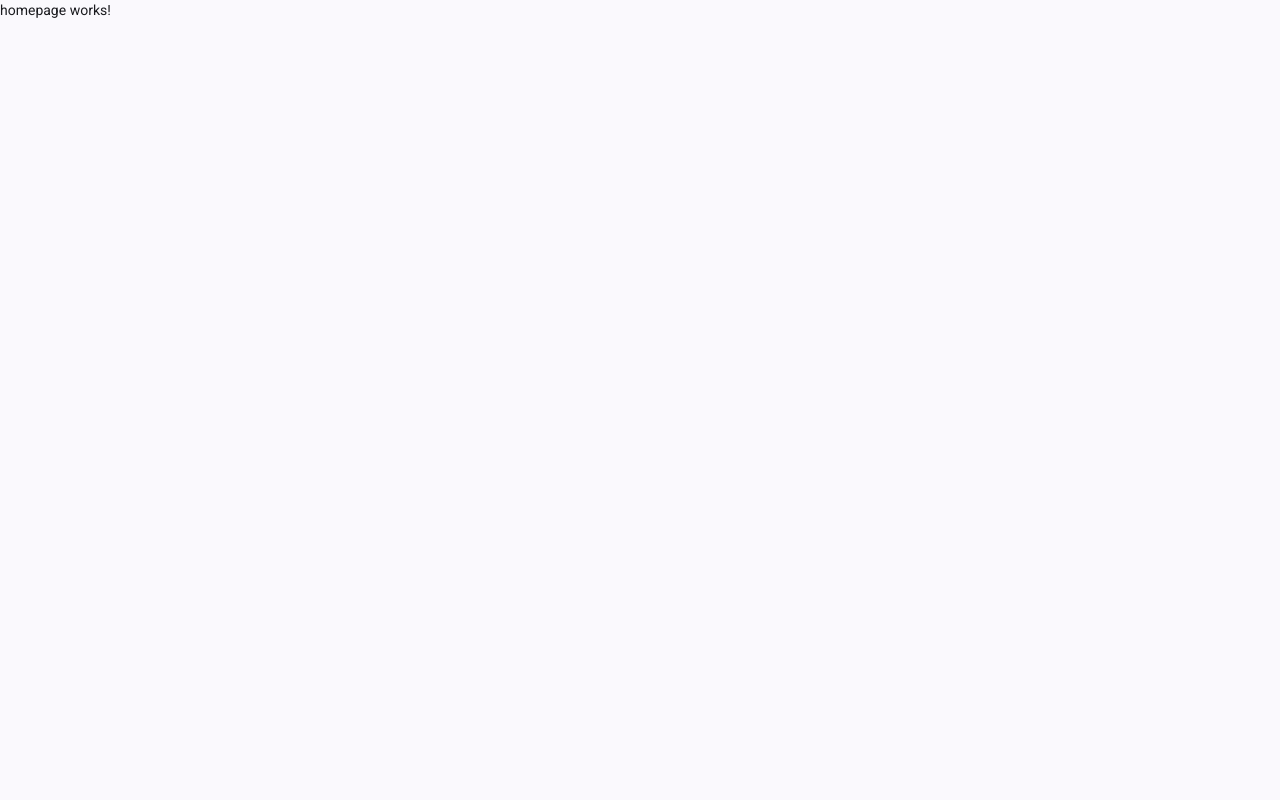
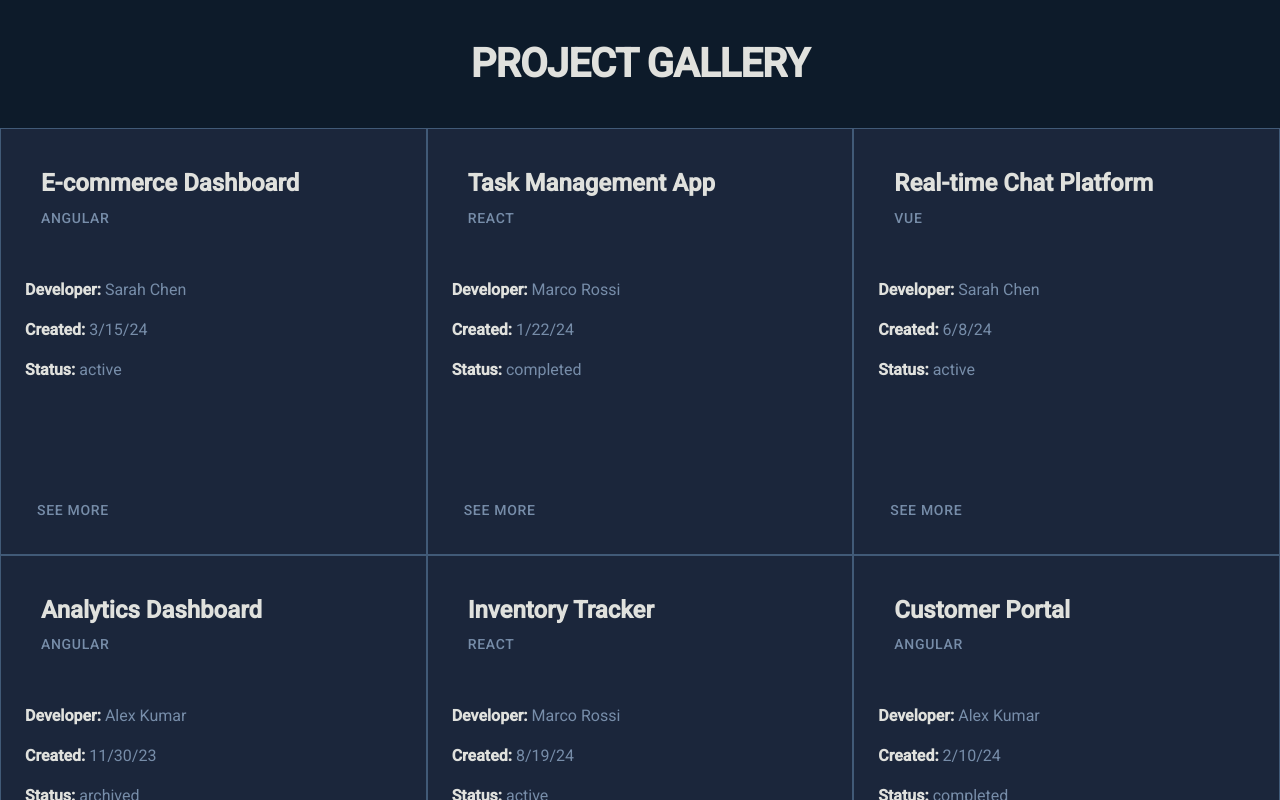
Before and after one commit to raulciprian-tudor/project-showcase-gallery, an Angular app: page / in a window 1280 px wide. Shown: the top 800 px of the page. Built offline with nearby package versions, Linux system fonts and the light colour scheme.

Commit message:
feature: implemented reusable card component to represent each project + scss

```diff
--- a/public/dummy-projects.json
+++ b/public/dummy-projects.json
@@ -46,5 +46,85 @@
     "developer": "Alex Kumar",
     "techStack": "Angular",
     "status": "completed"
+  },
+  {
+    "id": "proj-007",
+    "name": "Booking Management System",
+    "createdDate": "2024-04-12T00:00:00.000Z",
+    "developer": "Elena Rodriguez",
+    "techStack": "Angular",
+    "status": "active"
+  },
+  {
+    "id": "proj-008",
+    "name": "Social Media Dashboard",
+    "createdDate": "2024-07-03T00:00:00.000Z",
+    "developer": "James Mitchell",
+    "techStack": "React",
+    "status": "active"
+  },
+  {
+    "id": "proj-009",
+    "name": "Expense Tracker",
+    "createdDate": "2023-12-18T00:00:00.000Z",
+    "developer": "Sarah Chen",
+    "techStack": "Vue",
+    "status": "completed"
+  },
+  {
+    "id": "proj-010",
+    "name": "Weather Forecast App",
+    "createdDate": "2024-05-27T00:00:00.000Z",
+    "developer": "Marco Rossi",
+    "techStack": "React",
+    "status": "active"
+  },
+  {
+    "id": "proj-011",
+    "name": "Fitness Tracking Platform",
+    "createdDate": "2024-09-14T00:00:00.000Z",
+    "developer": "Elena Rodriguez",
+    "techStack": "Angular",
+    "status": "active"
+  },
+  {
+    "id": "proj-012",
+    "name": "Recipe Management App",
+    "createdDate": "2024-03-08T00:00:00.000Z",
+    "developer": "Alex Kumar",
+    "techStack": "Vue",
+    "status": "completed"
+  },
+  {
+    "id": "proj-013",
+    "name": "Project Timeline Tool",
+    "createdDate": "2023-10-25T00:00:00.000Z",
+    "developer": "James Mitchell",
+    "techStack": "Angular",
+    "status": "archived"
+  },
+  {
+    "id": "proj-014",
+    "name": "Video Streaming Platform",
+    "createdDate": "2024-06-30T00:00:00.000Z",
+    "developer": "Sarah Chen",
+    "techStack": "React",
+    "status": "active"
+  },
+  {
+    "id": "proj-015",
+    "name": "Job Board Application",
+    "createdDate": "2024-02-28T00:00:00.000Z",
+    "developer": "Elena Rodriguez",
+    "techStack": "Vue",
+    "status": "completed"
+  },
+  {
+    "id": "proj-016",
+    "name": "Learning Management System",
+    "createdDate": "2024-08-05T00:00:00.000Z",
+    "developer": "James Mitchell",
+    "techStack": "Angular",
+    "status": "active"
   }
 ]
--- a/src/app/app.ts
+++ b/src/app/app.ts
@@ -1,7 +1,5 @@
-import { Component, OnInit, signal } from '@angular/core';
+import { Component, signal } from '@angular/core';
 import { RouterOutlet } from '@angular/router';
-import { ProjectInterface } from './core/interface/project.interface';
-import { ProjectService } from './core/services/project.service';
 
 @Component({
   selector: 'app-root',
@@ -9,48 +7,6 @@ import { ProjectService } from './core/services/project.service';
   templateUrl: './app.html',
   styleUrl: './app.scss',
 })
-export class App implements OnInit {
+export class App {
   protected readonly title = signal('project-showcase-gallery');
-
-  projects: ProjectInterface[] = [];
-  projectById: ProjectInterface = {
-    id: '',
-    name: '',
-    developer: '',
-    techStack: '',
-    status: '',
-  };
-
-  demoProject: ProjectInterface = {
-    id: 'proj-010',
-    name: 'Demo App',
-    developer: 'Tudor Ciprian',
-    techStack: 'Angular',
-    status: 'Complete',
-  };
-
-  constructor(private projectService: ProjectService) {}
-
-  ngOnInit(): void {
-    this.projectService.getProjects().subscribe({
-      next: (data) => {
-        this.projects = data;
-      },
-      error: (error) => {
-        console.error('Error fetching projects: ', error);
-      },
-    });
-
-    // get project by ID
-    this.projectService.getProjectById('proj-005').subscribe({
-      next: (data) => {
-        if (data) {
-          this.projectById = data;
-        }
-      },
-      error: (error) => {
-        console.error('Error fetching project: ', error);
-      },
-    });
-  }
 }
--- a/src/app/components/homepage/homepage.html
+++ b/src/app/components/homepage/homepage.html
@@ -1 +1,10 @@
-<span class="demo">homepage works!</span>
+<div class="projects-container">
+    <h1 style="text-align: center; padding: 1em">Project Gallery</h1>
+  <mat-grid-list cols="3" rowHeight="1:1" gutterSize="0">
+    @for(project of projects; track project.id) {
+    <mat-grid-tile>
+      <app-project-card [project]="project"></app-project-card>
+    </mat-grid-tile>
+    }
+  </mat-grid-list>
+</div>
--- a/src/app/components/homepage/homepage.scss
+++ b/src/app/components/homepage/homepage.scss
@@ -0,0 +1,23 @@
+@import '../../../styles.scss';
+
+.projects-container {
+  min-height: 100vh;
+  background-color: $dark-bg-primary;
+}
+
+h1 {
+  font-family: $font-family-heading;
+  font-size: $font-size-xxxl;
+  font-weight: $font-weight-bold;
+  line-height: $line-height-tight;
+  letter-spacing: $letter-spacing-tight;
+  color: $dark-text-primary;
+  text-align: center;
+  margin: 0;
+  text-transform: uppercase;
+}
+
+mat-grid-list {
+  margin: 0 auto;
+  max-width: 1400px;
+}
--- a/src/app/components/homepage/homepage.ts
+++ b/src/app/components/homepage/homepage.ts
@@ -1,11 +1,28 @@
-import { Component } from '@angular/core';
+import { Component, inject, OnInit } from '@angular/core';
+import { MatGridListModule } from '@angular/material/grid-list';
+import { ProjectInterface } from '../../core/interface/project.interface';
+import { ProjectService } from '../../core/services/project.service';
+import { ProjectCard } from '../project-card/project-card';
 
 @Component({
   selector: 'app-homepage',
-  imports: [],
+  imports: [ProjectCard, MatGridListModule],
   templateUrl: './homepage.html',
   styleUrl: './homepage.scss',
 })
-export class Homepage {
+export class Homepage implements OnInit {
+  projectService = inject(ProjectService);
 
+  projects: ProjectInterface[] = [];
+
+  ngOnInit(): void {
+    this.projectService.getProjects().subscribe({
+      next: (data) => {
+        this.projects = data;
+      },
+      error: (error) => {
+        console.error('Error loading projects: ', error);
+      },
+    });
+  }
 }
--- /dev/null
+++ b/src/app/components/project-card/project-card.html
@@ -0,0 +1,14 @@
+<mat-card>
+  <mat-card-header>
+    <mat-card-title>{{ project.name }}</mat-card-title>
+    <mat-card-subtitle>{{ project.techStack }}</mat-card-subtitle>
+  </mat-card-header>
+  <mat-card-content>
+    <p><strong>Developer:</strong> {{ project.developer }}</p>
+    <p><strong>Created:</strong> {{ project.createdDate | date : 'shortDate' }}</p>
+    <p><strong>Status:</strong> {{ project.status }}</p>
+  </mat-card-content>
+  <mat-card-actions>
+    <button matButton>See more</button>
+  </mat-card-actions>
+</mat-card>
--- /dev/null
+++ b/src/app/components/project-card/project-card.scss
@@ -0,0 +1,81 @@
+@import '../../../styles.scss';
+
+:host {
+  width: 100%;
+  height: 100%;
+  display: block;
+}
+
+mat-card {
+  height: 100%;
+  width: 100%;
+  display: flex;
+  flex-direction: column;
+  box-sizing: border-box;
+  padding: $spacing-lg;
+  border-radius: 0;
+  background-color: $dark-bg-secondary;
+  border: 1px solid $dark-border;
+  color: $dark-text-primary;
+}
+
+mat-card-header {
+  flex-shrink: 0;
+  margin-bottom: $spacing-md;
+}
+
+mat-card-title {
+  font-size: $font-size-xl;
+  font-weight: $font-weight-semibold;
+  line-height: $line-height-tight;
+  color: $dark-text-primary;
+  margin-bottom: $spacing-xs;
+}
+
+mat-card-subtitle {
+  font-size: $font-size-sm;
+  font-weight: $font-weight-medium;
+  color: $dark-accent-primary;
+  text-transform: uppercase;
+  letter-spacing: $letter-spacing-wide;
+}
+
+mat-card-content {
+  flex: 1;
+  overflow: auto;
+  padding: $spacing-md 0;
+
+  p {
+    font-size: $font-size-base;
+    line-height: $line-height-normal;
+    color: $dark-text-secondary;
+    margin-bottom: $spacing-sm;
+
+    &:last-child {
+      margin-bottom: 0;
+    }
+
+    strong {
+      font-weight: $font-weight-semibold;
+      color: $dark-text-primary;
+    }
+  }
+}
+
+mat-card-actions {
+  flex-shrink: 0;
+  margin: 0;
+  padding: $spacing-md 0 0 0;
+
+  button {
+    font-size: $font-size-sm;
+    font-weight: $font-weight-medium;
+    letter-spacing: $letter-spacing-wide;
+    color: $dark-accent-primary;
+    text-transform: uppercase;
+
+    &:hover {
+      background-color: $dark-bg-tertiary;
+    }
+  }
+}
--- /dev/null
+++ b/src/app/components/project-card/project-card.ts
@@ -0,0 +1,15 @@
+import { DatePipe } from '@angular/common';
+import { ChangeDetectionStrategy, Component, Input } from '@angular/core';
+import { MatButtonModule } from '@angular/material/button';
+import { MatCardModule } from '@angular/material/card';
+import { ProjectInterface } from '../../core/interface/project.interface';
+@Component({
+  selector: 'app-project-card',
+  imports: [MatCardModule, MatButtonModule, DatePipe],
+  templateUrl: './project-card.html',
+  styleUrl: './project-card.scss',
+  changeDetection: ChangeDetectionStrategy.OnPush,
+})
+export class ProjectCard {
+  @Input() project!: ProjectInterface;
+}
```
Also changed, not shown: src/styles.scss (+66 -58 lines), 1 other file (tests, documents, lock files or other folders).
